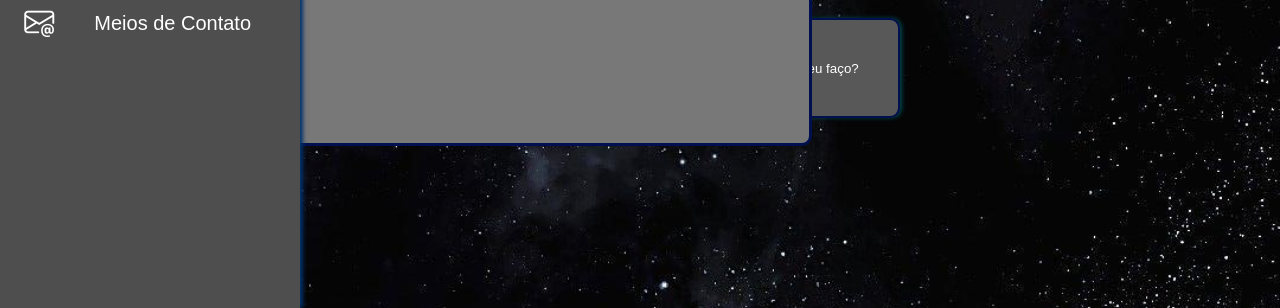
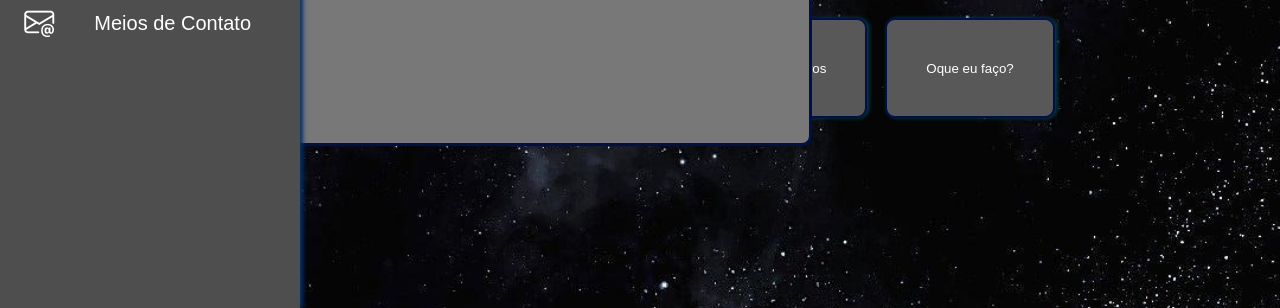
Before and after one commit to Bryanow/Landing-Page, a plain HTML site: page index.html in a window 1280 px wide. Shown: the part 492-800 px from the top of the page. Drawn offline with nearby package versions, Linux system fonts and the light colour scheme; a web font is replaced by a local one.

Commit message:
position fixes

```diff
--- a/index.html
+++ b/index.html
@@ -14,6 +14,9 @@
 <body>
     <div id="my-picture" class="my-picture">
         <img src="/src/images/Imagem do WhatsApp de 2025-02-01 à(s) 13.46.23_c67375d8.jpg" alt="minha foto">
+        <div>
+            <p>Lorem ipsum, dolor sit amet consectetur adipisicing elit. Eaque dolore nobis totam autem quod. Totam facilis odit error unde consectetur assumenda ea modi earum, distinctio eaque? Maiores quae ratione optio.</p>
+        </div>
     </div>
 
     <!--Começando minha landing page-->
--- a/src/css/style.css
+++ b/src/css/style.css
@@ -110,7 +110,8 @@ body .my-picture {
 .buttons-grid {
     height: 120px;
     width: 750px;
-    margin-left: 157px;
+    right: 60%;
+    transform: translateX(41.6%);
     margin-bottom: 210px;
     display: grid;
     grid-template-columns: repeat(4, 1fr);
```
